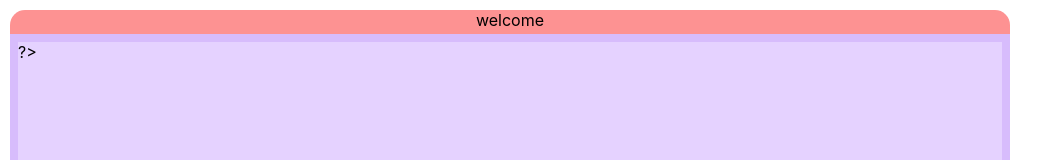
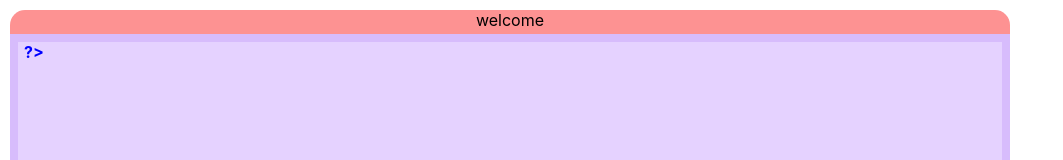
Before and after one commit to timotewb/timotewbcom, a React (Create React App) app: page / in a window 1280 px wide. Shown: the top 160 px of the page, without its empty margins (0-1063 px from the left). Built offline with nearby package versions, Linux system fonts and the light colour scheme.

Commit message:
prompt dev

```diff
--- a/src/App.css
+++ b/src/App.css
@@ -28,7 +28,6 @@
   flex: 1 0 0;
   align-self: stretch;
 
-
   border-radius: 0px 0px var(--border-radius, 15px) var(--border-radius, 15px);
   background: rgb(215, 188, 252);
 }
@@ -49,3 +48,11 @@
 
   background: rgb(229, 210, 255);
 }
+
+.terminal .prompt {
+  position: absolute;
+  left: 1.5rem;
+
+  color: blue;
+  font-weight: bold;
+}
--- a/src/App.tsx
+++ b/src/App.tsx
@@ -3,20 +3,25 @@ import "./App.css";
 
 function App() {
   const promptStr = "?> ";
-  const [command, setCommand] = useState<string>("");
+  const [command, setCommand] = useState<string>("    ");
   const [history, setHistory] = useState<string[]>([])
   const terminalInputRef = useRef<HTMLInputElement>(null);
 
   const handleTerminalInput = (event: React.ChangeEvent<HTMLDivElement>) => {
-    console.log(event.target.textContent);
+
     setCommand(event.target.textContent||"");
   };
 
   const handleKeyDown = (event: React.KeyboardEvent<HTMLDivElement>) => {
-    if (event.key == "Enter"){
-      setHistory([...history, command]);
-      setCommand("");
-      terminalInputRef.current!.innerHTML = "<span>" +promptStr +"</span>";
+    if (event.key === "Enter"){
+      console.log("command: '"+ command +"'");
+      if (command === "clear"){
+        setHistory([]);
+      } else {
+        setHistory([...history, command]);
+      }
+      setCommand("    ");
+      terminalInputRef.current!.innerHTML = '<span class="prompt">' +promptStr +"</span>";
     }
   }
 
@@ -53,7 +58,8 @@ function App() {
           <div key={index} className='history'>{item}</div>
         ))}
         <div ref={terminalInputRef} className='input' contentEditable="true" onInput={handleTerminalInput} onKeyDown={handleKeyDown}>
-        <span>{promptStr}</span>
+        <span className="prompt">{promptStr}</span>
+        {command}
         </div>
       </div>
     </div>
```
